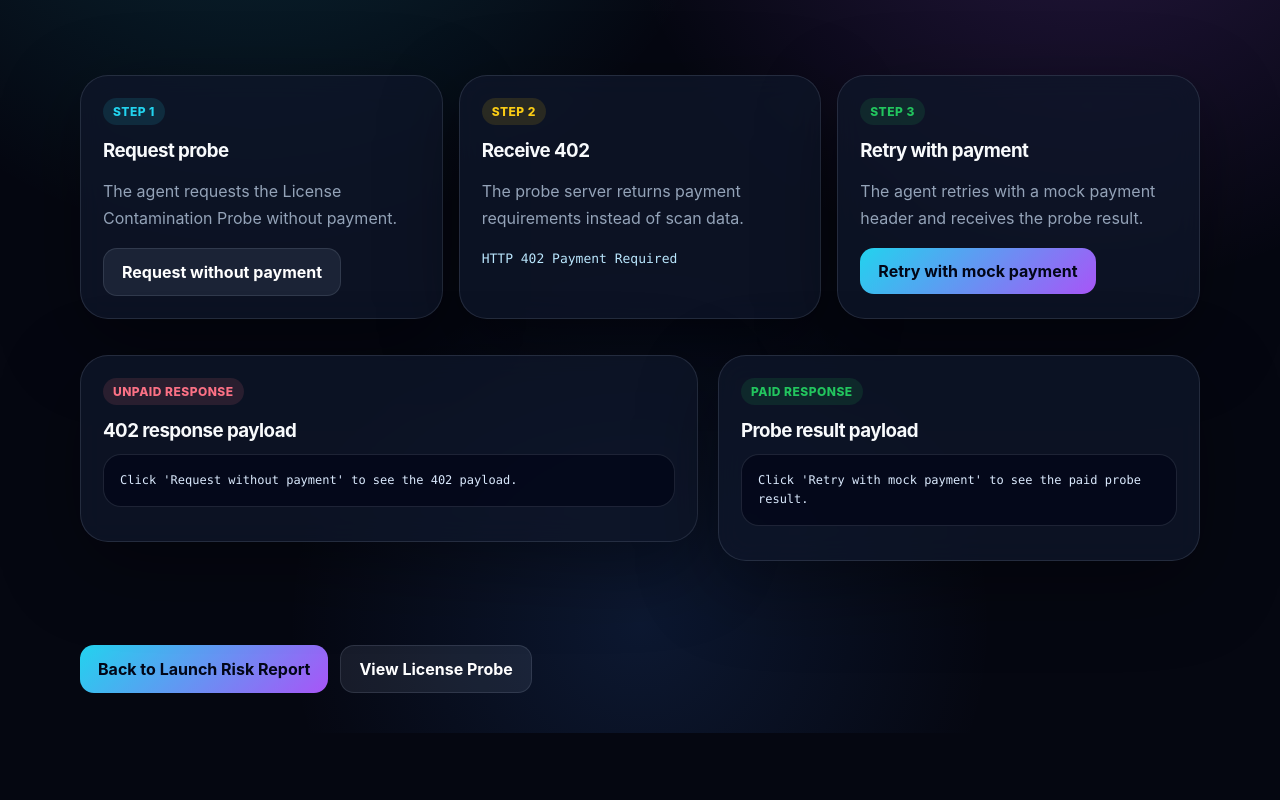
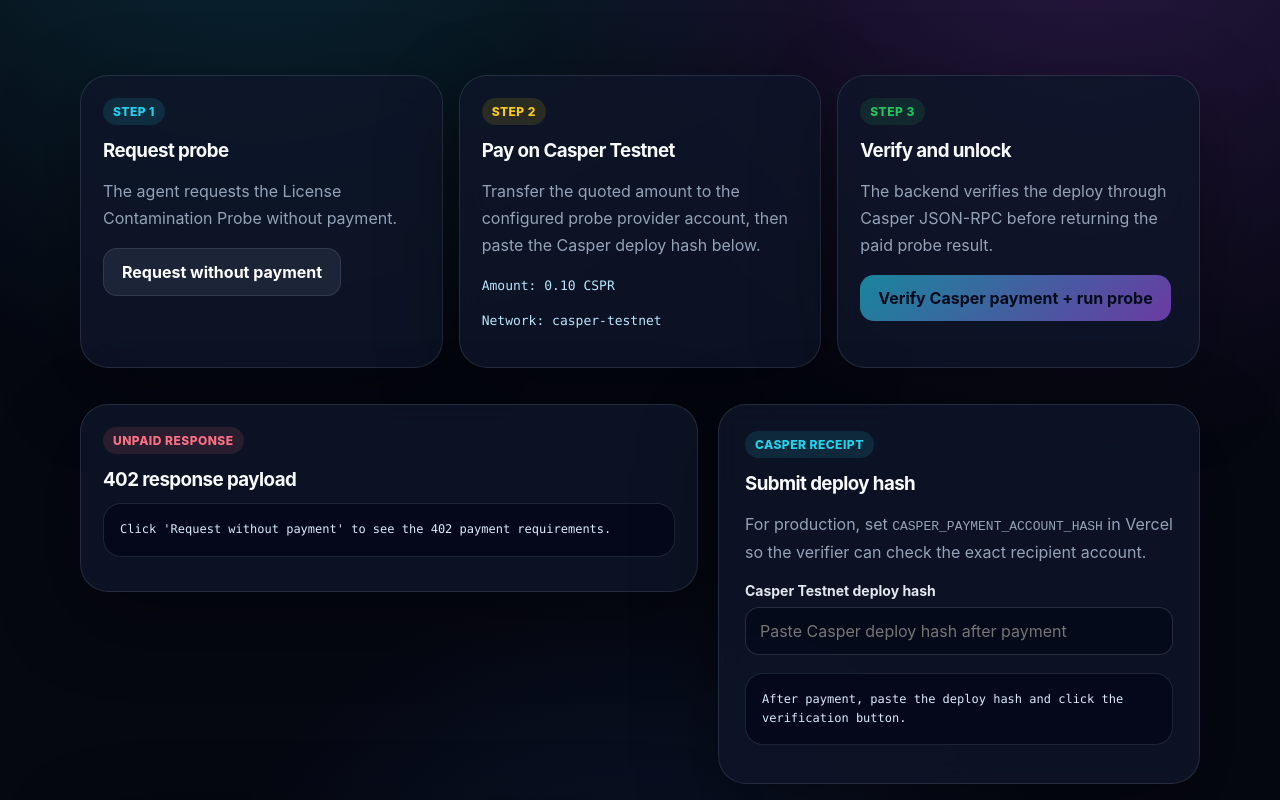
Before and after one commit to StuartCHAN/ip-breaker, a Next.js app in the folder apps/web/: page /probes in a window 1280 px wide. Shown: the part 360-1160 px from the top of the page. Before the commit the page ends 1093 px from the top, so only its background shows below. Built offline with nearby package versions, Linux system fonts and the light colour scheme.

Commit message:
Add Casper payment verification UI

```diff
--- a/apps/web/app/probes/page.tsx
+++ b/apps/web/app/probes/page.tsx
@@ -10,7 +10,9 @@
 
 export default function ProbeMarketPage() {
   const [firstResponse, setFirstResponse] = useState<ProbeState | null>(null);
+  const [verificationResponse, setVerificationResponse] = useState<ProbeState | null>(null);
   const [paidResponse, setPaidResponse] = useState<ProbeState | null>(null);
+  const [deployHash, setDeployHash] = useState("");
   const [loading, setLoading] = useState(false);
 
   async function requestWithoutPayment() {
@@ -21,15 +23,31 @@
     setLoading(false);
   }
 
-  async function requestWithPayment() {
+  async function verifyPaymentAndRequestProbe() {
     setLoading(true);
-    const response = await fetch("/api/x402-probe", {
+
+    const verification = await fetch("/api/casper-payment", {
+      method: "POST",
       headers: {
-        "x-mock-payment": "paid"
-      }
+        "content-type": "application/json"
+      },
+      body: JSON.stringify({ deployHash })
     });
-    const body = await response.json();
-    setPaidResponse({ status: response.status, body });
+    const verificationBody = await verification.json();
+    setVerificationResponse({ status: verification.status, body: verificationBody });
+
+    if (verification.ok && verificationBody.ok) {
+      const response = await fetch("/api/x402-probe", {
+        headers: {
+          "x-casper-deploy-hash": deployHash
+        }
+      });
+      const body = await response.json();
+      setPaidResponse({ status: response.status, body });
+    } else {
+      setPaidResponse(null);
+    }
+
     setLoading(false);
   }
 
@@ -49,10 +67,10 @@
         </nav>
 
         <section style={{ padding: "34px 0 22px" }}>
-          <div className="kicker">Mock x402 · Paid Probe Market</div>
+          <div className="kicker">Casper Testnet · Paid Probe Market</div>
           <h1 style={{ fontSize: "clamp(38px, 5vw, 64px)" }}>Pay per IP probe.</h1>
           <p className="lede">
-            This page demonstrates the intended x402-style flow: the agent requests a specialized probe, receives HTTP 402 Payment Required, then retries with a payment proof and receives the scan result.
+            This page upgrades the earlier mock x402-style flow into a Casper Testnet payment-verification flow: the probe first returns HTTP 402, then unlocks only after a Casper deploy hash is verified by the backend.
           </p>
         </section>
 
@@ -68,17 +86,18 @@
 
           <div className="panel card">
             <span className="badge badge-yellow">Step 2</span>
-            <h3 style={{ marginTop: 14 }}>Receive 402</h3>
-            <p>The probe server returns payment requirements instead of scan data.</p>
-            <p className="hash">HTTP 402 Payment Required</p>
+            <h3 style={{ marginTop: 14 }}>Pay on Casper Testnet</h3>
+            <p>Transfer the quoted amount to the configured probe provider account, then paste the Casper deploy hash below.</p>
+            <p className="hash">Amount: 0.10 CSPR</p>
+            <p className="hash">Network: casper-testnet</p>
           </div>
 
           <div className="panel card">
             <span className="badge badge-green">Step 3</span>
-            <h3 style={{ marginTop: 14 }}>Retry with payment</h3>
-            <p>The agent retries with a mock payment header and receives the probe result.</p>
-            <button className="btn btn-primary" onClick={requestWithPayment} disabled={loading}>
-              Retry with mock payment
+            <h3 style={{ marginTop: 14 }}>Verify and unlock</h3>
+            <p>The backend verifies the deploy through Casper JSON-RPC before returning the paid probe result.</p>
+            <button className="btn btn-primary" onClick={verifyPaymentAndRequestProbe} disabled={loading || !deployHash.trim()}>
+              Verify Casper payment + run probe
             </button>
           </div>
         </section>
@@ -88,7 +107,28 @@
             <span className="badge badge-red">Unpaid response</span>
             <h3 style={{ marginTop: 14 }}>402 response payload</h3>
             <pre className="code-block">
-              {firstResponse ? JSON.stringify(firstResponse, null, 2) : "Click 'Request without payment' to see the 402 payload."}
+              {firstResponse ? JSON.stringify(firstResponse, null, 2) : "Click 'Request without payment' to see the 402 payment requirements."}
+            </pre>
+          </div>
+
+          <div className="panel form">
+            <span className="badge badge-blue">Casper receipt</span>
+            <h3 style={{ marginTop: 14 }}>Submit deploy hash</h3>
+            <p>
+              For production, set <code>CASPER_PAYMENT_ACCOUNT_HASH</code> in Vercel so the verifier can check the exact recipient account.
+            </p>
+            <div className="field">
+              <label>Casper Testnet deploy hash</label>
+              <input
+                placeholder="Paste Casper deploy hash after payment"
+                value={deployHash}
+                onChange={(event) => setDeployHash(event.target.value)}
+              />
+            </div>
+            <pre className="code-block">
+              {verificationResponse
+                ? JSON.stringify(verificationResponse, null, 2)
+                : "After payment, paste the deploy hash and click the verification button."}
             </pre>
           </div>
 
@@ -96,7 +136,7 @@
             <span className="badge badge-green">Paid response</span>
             <h3 style={{ marginTop: 14 }}>Probe result payload</h3>
             <pre className="code-block">
-              {paidResponse ? JSON.stringify(paidResponse, null, 2) : "Click 'Retry with mock payment' to see the paid probe result."}
+              {paidResponse ? JSON.stringify(paidResponse, null, 2) : "A verified Casper deploy hash is required before the paid probe result is returned."}
             </pre>
           </div>
         </section>
```
